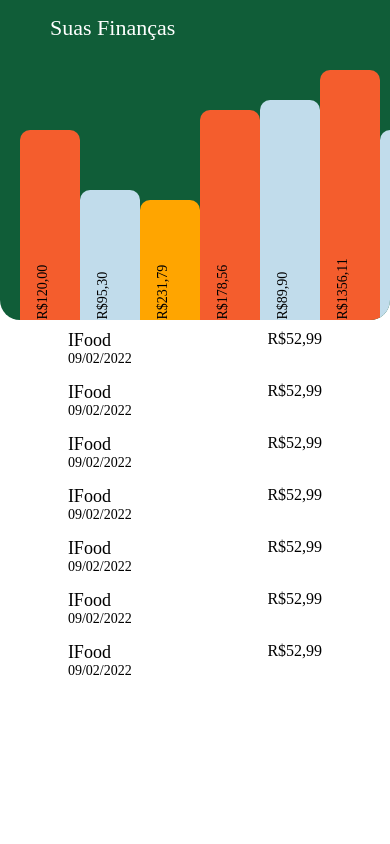
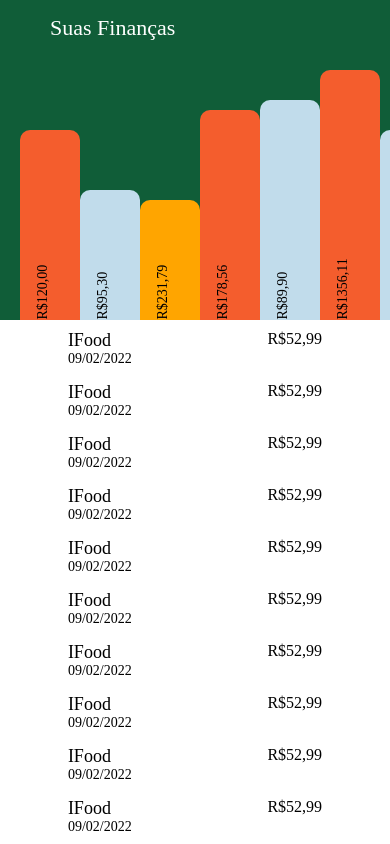
Before and after one commit to mateusrizzo/finances-app, a React Native app: screen / in a window 390 px wide. Built offline with nearby package versions, Linux system fonts and the light colour scheme.

Commit message:
componentizacao da lista de transaçoes

```diff
--- /dev/null
+++ b/src/components/TransactionItem/index.js
@@ -0,0 +1,16 @@
+import React from 'react';
+import {View, Text} from 'react-native';
+
+import styles from './styles';
+
+export default function TransactionItem({title, date, value}) {
+  return (
+    <View style={styles.itemContainer}>
+      <View>
+        <Text style={styles.itemTitle}>{title}</Text>
+        <Text style={styles.itemDate}>{date}</Text>
+      </View>
+      <Text style={styles.itemValue}>{value}</Text>
+    </View>
+  );
+}
--- /dev/null
+++ b/src/components/TransactionItem/styles.js
@@ -0,0 +1,23 @@
+import {StyleSheet} from 'react-native';
+
+const styles = StyleSheet.create({
+  itemContainer: {
+    flexDirection: 'row',
+    alignItems: 'flex-start',
+    justifyContent: 'space-around',
+    marginBottom: 15,
+  },
+  itemTitle: {
+    fontFamily: 'Poppins-Bold',
+    fontSize: 18,
+  },
+  itemDate: {
+    fontFamily: 'Poppins-Light',
+  },
+  itemValue: {
+    fontFamily: 'Poppins-Black',
+    fontSize: 16,
+  },
+});
+
+export default styles;
--- a/src/pages/Home/index.js
+++ b/src/pages/Home/index.js
@@ -2,6 +2,7 @@
 import {View, Text, ScrollView} from 'react-native';
 
 import GraphBar from '../../components/GraphBar';
+import TransactionItem from '../../components/TransactionItem';
 
 import styles from './styles';
 
@@ -27,55 +28,16 @@
           </ScrollView>
         </View>
       </View>
-      <View style={styles.itemContainer}>
-        <View>
-          <Text style={styles.itemTitle}>IFood</Text>
-          <Text style={styles.itemDate}>09/02/2022</Text>
-        </View>
-        <Text style={styles.itemValue}>R$52,99</Text>
-      </View>
-      <View style={styles.itemContainer}>
-        <View>
-          <Text style={styles.itemTitle}>IFood</Text>
-          <Text style={styles.itemDate}>09/02/2022</Text>
-        </View>
-        <Text style={styles.itemValue}>R$52,99</Text>
-      </View>
-      <View style={styles.itemContainer}>
-        <View>
-          <Text style={styles.itemTitle}>IFood</Text>
-          <Text style={styles.itemDate}>09/02/2022</Text>
-        </View>
-        <Text style={styles.itemValue}>R$52,99</Text>
-      </View>
-      <View style={styles.itemContainer}>
-        <View>
-          <Text style={styles.itemTitle}>IFood</Text>
-          <Text style={styles.itemDate}>09/02/2022</Text>
-        </View>
-        <Text style={styles.itemValue}>R$52,99</Text>
-      </View>
-      <View style={styles.itemContainer}>
-        <View>
-          <Text style={styles.itemTitle}>IFood</Text>
-          <Text style={styles.itemDate}>09/02/2022</Text>
-        </View>
-        <Text style={styles.itemValue}>R$52,99</Text>
-      </View>
-      <View style={styles.itemContainer}>
-        <View>
-          <Text style={styles.itemTitle}>IFood</Text>
-          <Text style={styles.itemDate}>09/02/2022</Text>
-        </View>
-        <Text style={styles.itemValue}>R$52,99</Text>
-      </View>
-      <View style={styles.itemContainer}>
-        <View>
-          <Text style={styles.itemTitle}>IFood</Text>
-          <Text style={styles.itemDate}>09/02/2022</Text>
-        </View>
-        <Text style={styles.itemValue}>R$52,99</Text>
-      </View>
+      <TransactionItem title="IFood" date="09/02/2022" value="R$52,99" />
+      <TransactionItem title="IFood" date="09/02/2022" value="R$52,99" />
+      <TransactionItem title="IFood" date="09/02/2022" value="R$52,99" />
+      <TransactionItem title="IFood" date="09/02/2022" value="R$52,99" />
+      <TransactionItem title="IFood" date="09/02/2022" value="R$52,99" />
+      <TransactionItem title="IFood" date="09/02/2022" value="R$52,99" />
+      <TransactionItem title="IFood" date="09/02/2022" value="R$52,99" />
+      <TransactionItem title="IFood" date="09/02/2022" value="R$52,99" />
+      <TransactionItem title="IFood" date="09/02/2022" value="R$52,99" />
+      <TransactionItem title="IFood" date="09/02/2022" value="R$52,99" />
     </ScrollView>
   );
 }
--- a/src/pages/Home/styles.js
+++ b/src/pages/Home/styles.js
@@ -4,8 +4,8 @@
   greenHeader: {
     height: 320,
     backgroundColor: '#105D38',
-    borderBottomLeftRadius: 20,
-    borderBottomRightRadius: 20,
+    // borderBottomLeftRadius: 20,
+    // borderBottomRightRadius: 20,
     overflow: 'hidden',
     paddingLeft: 20,
     marginBottom: 10,
@@ -17,23 +17,6 @@
     marginLeft: 30,
     marginTop: 15,
   },
-  itemContainer: {
-    flexDirection: 'row',
-    alignItems: 'flex-start',
-    justifyContent: 'space-around',
-    marginBottom: 15,
-  },
-  itemTitle: {
-    fontFamily: 'Poppins-Bold',
-    fontSize: 18,
-  },
-  itemDate: {
-    fontFamily: 'Poppins-Light',
-  },
-  itemValue: {
-    fontFamily: 'Poppins-Black',
-    fontSize: 16,
-  },
 });
 
 export default styles;
```
